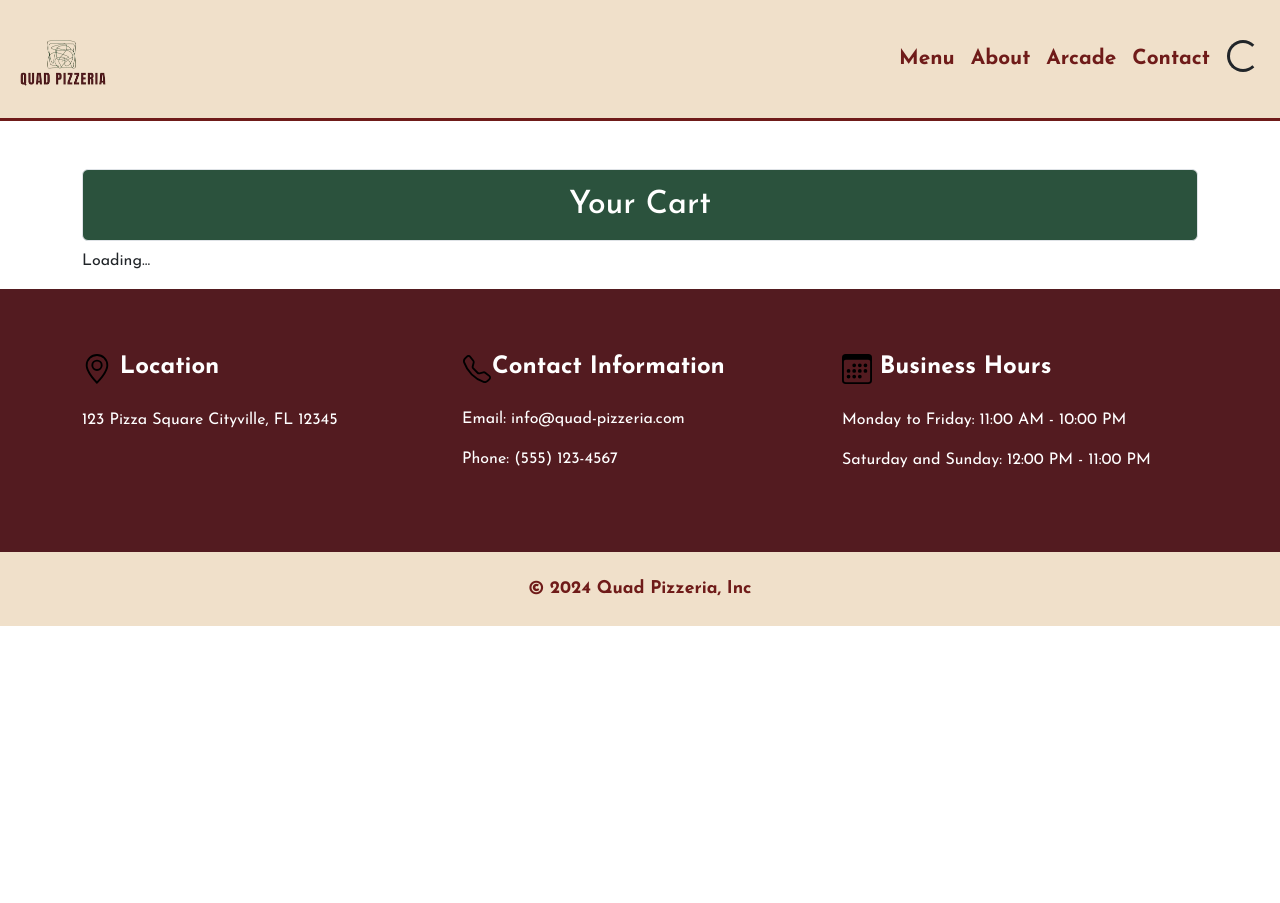
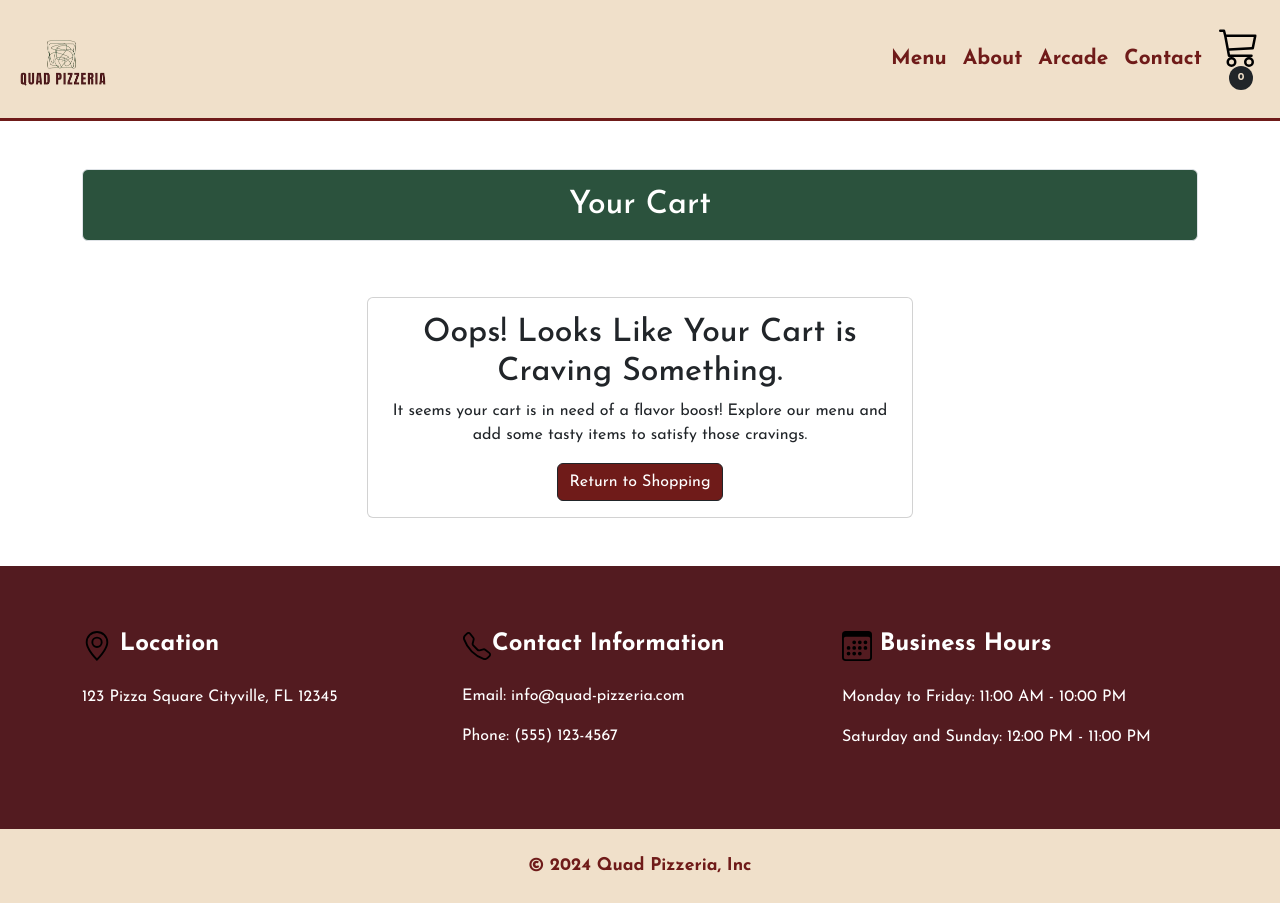
Before and after one commit to quaydrionb/quad-pizza-shop, a Next.js app: page /checkout in a window 1280 px wide. Before the commit the page ends 800 px from the top, so only its background shows below. Built offline with nearby package versions, Linux system fonts and the light colour scheme.

Commit message:
fixed loading

```diff
--- a/components/Checkout.tsx
+++ b/components/Checkout.tsx
@@ -13,7 +13,6 @@ import {
 
 const Checkout = () => {
   const dispatch = useDispatch();
-  const [isLoading, setIsLoading] = useState(true);
 
   useEffect(() => {
     dispatch(getCart());
@@ -42,7 +41,6 @@ const Checkout = () => {
       const cartData = localStorage.getItem("cart");
       if (cartData) {
         dispatch(getCart(JSON.parse(cartData)));
-        setIsLoading(false);
       }
     }
   }, [dispatch]);
@@ -63,9 +61,7 @@ const Checkout = () => {
       >
         Your Cart
       </h2>
-      {isLoading ? (
-        <p>Loading...</p>
-      ) : cartItems.length === 0 ? (
+      {cartItems.length === 0 ? (
         <div className="row justify-content-center mb-5">
           <div className="col-md-8 col-lg-6">
             <div className="card mt-5">
--- a/components/home/NavBar.tsx
+++ b/components/home/NavBar.tsx
@@ -9,7 +9,6 @@ const cart = "/assets/icons/cart.svg";
 
 const Navbar = () => {
   const [isMenuOpen, setIsMenuOpen] = useState(false);
-  const [isLoading, setIsLoading] = useState(true);
 
   const dispatch = useDispatch();
   const cartItems = useSelector((state: RootState) => state.cart.cart);
@@ -19,7 +18,6 @@ const Navbar = () => {
       const cartData = localStorage.getItem("cart");
       if (cartData) {
         dispatch(getCart(JSON.parse(cartData)));
-        setIsLoading(false);
       }
     }
   }, [dispatch]);
@@ -100,12 +98,6 @@ const Navbar = () => {
             <div className="icon-cart">
               <Link href="/checkout" onClick={toggleMenu}>
                 <button type="button" className="btn btn-sm">
-                  {isLoading ? (
-                    <div className="spinner-border text-dark" role="status">
-                      <span className="visually-hidden">Loading...</span>
-                    </div>
-                  ) : (
-                    <>
                   <img
                     src={cart}
                     alt="cart"
@@ -116,8 +108,6 @@ const Navbar = () => {
                   <span id="cartAmount" className="badge bg-dark">
                     {cartItems.length}
                   </span>
-                    </>
-                  )}
                 </button>
               </Link>
             </div>
```
Lines whose indentation alone changed are shown as unchanged.
